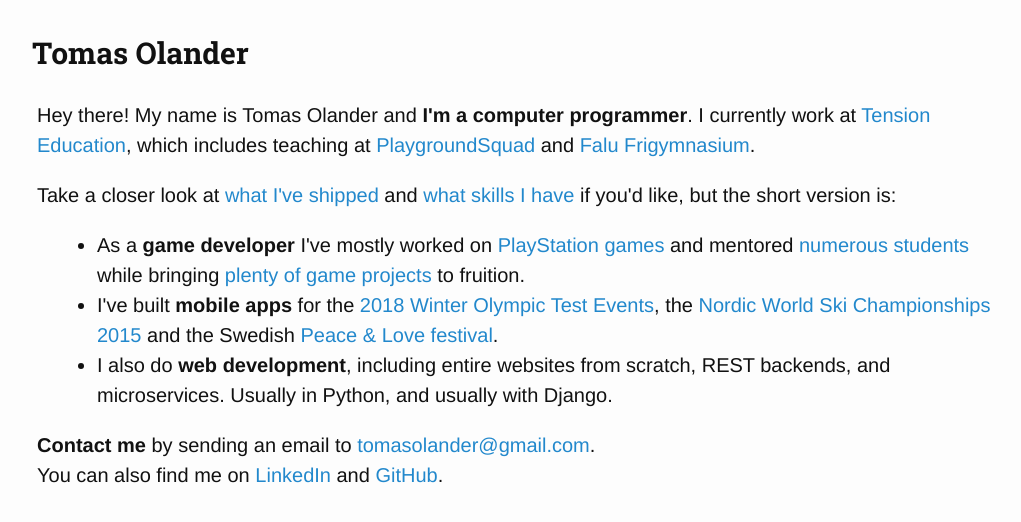
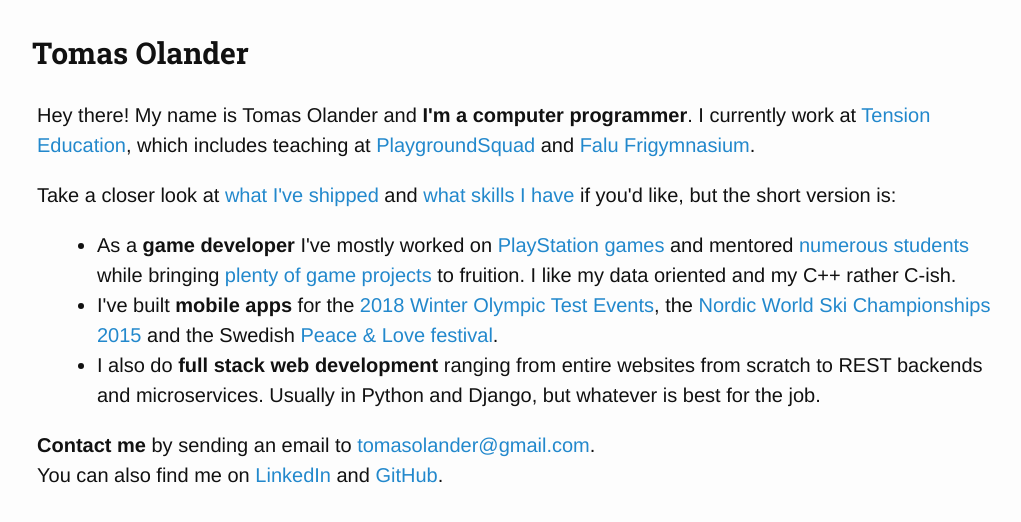
Before and after one commit to toumaz/toumaz.github.io, a Jekyll site: the page built from index.html, in a window 1280 px wide. Shown: the top 522 px of the page, without its empty margins (123-1144 px from the left). Built offline with Jekyll 4.4.1, drawn with Linux system fonts in a browser that asks for light colours; nearby versions of some CDN libraries.

Commit message:
Add more copy on front page

```diff
--- a/index.html
+++ b/index.html
@@ -24,7 +24,7 @@
     <a href="https://playgroundsquad.com/students/">numerous students</a>
     while bringing
     <a href="https://playgroundsquad.com/projects/?cohort=2014">plenty of game
-      projects</a> to fruition.
+      projects</a> to fruition. I like my data oriented and my C++ rather C-ish.
   </li>
   <li>
     I've built <strong>mobile apps</strong> for the
@@ -36,9 +36,9 @@
     <a href="http://pnlapp.se/app">Peace & Love festival</a>.
   </li>
   <li>
-    I also do <strong>web development</strong>, including
-    entire websites from scratch, REST backends, and microservices.
-    Usually in Python, and usually with Django.
+    I also do <strong>full stack web development</strong> ranging from
+    entire websites from scratch to REST backends and microservices.
+    Usually in Python and Django, but whatever is best for the job.
   </li>
 </ul>
 
```
